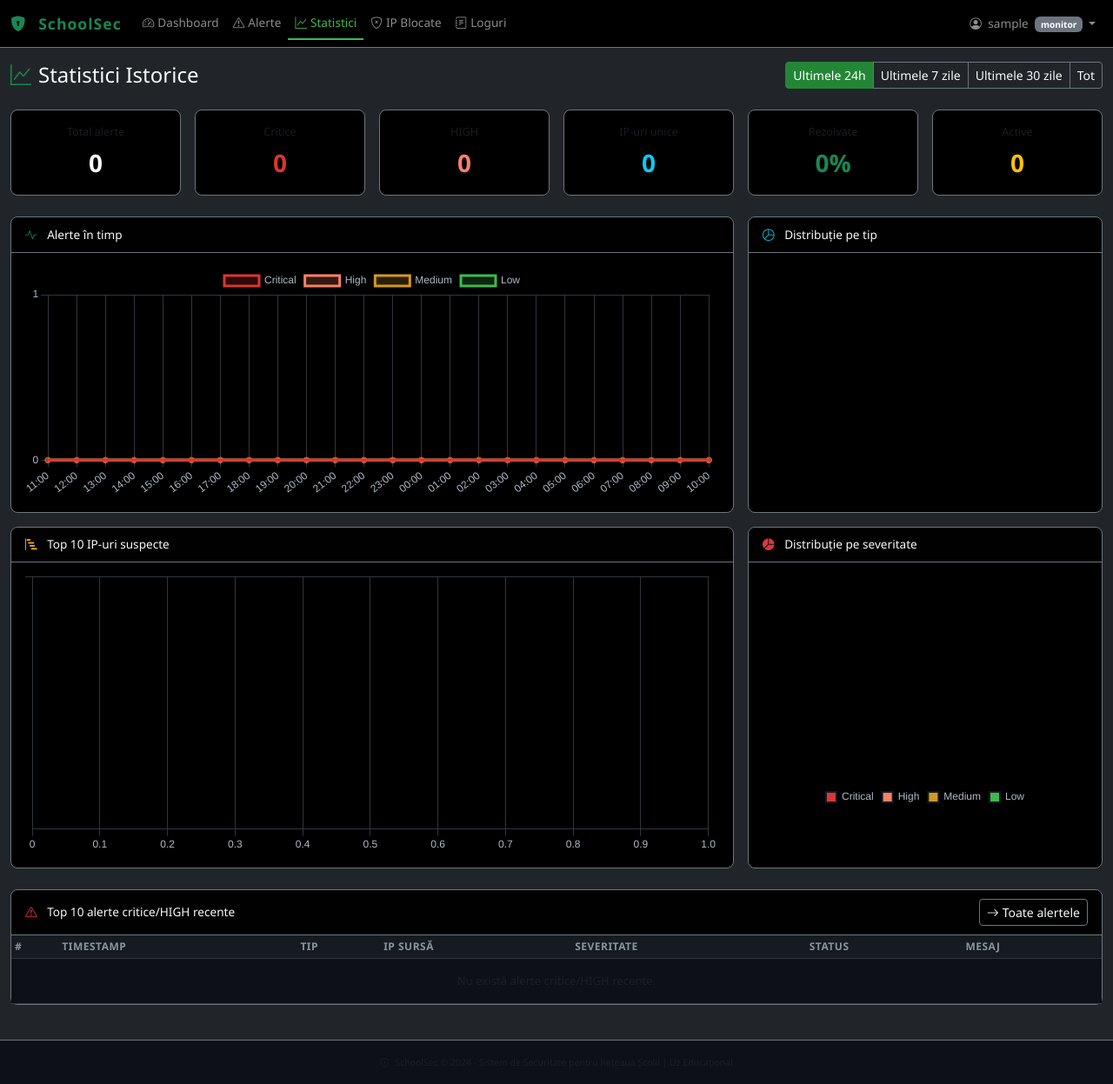
After one commit to eduardstefan2006/school-network-security, a Flask app: page /statistics in a window 1280 px wide. The commit adds this page. Shown: the whole page at 87% size. Run offline with Flask 3, Linux system fonts and the light colour scheme; the visitor is signed in with stand-in values (Sample User, id 1); data that the repository does not hold is empty; a map, chart or similar area stays blank.

Commit message:
Add historical statistics page with charts and API endpoint
Co-authored-by: eduardstefan2006 <14857269+eduardstefan2006@users.noreply.github.com>

```diff
--- a/app/__init__.py
+++ b/app/__init__.py
@@ -41,12 +41,14 @@ def create_app(config_name=None):
     from app.routes.alerts import alerts_bp
     from app.routes.users import users_bp
     from app.routes.telegram import telegram_bp
+    from app.routes.statistics import statistics_bp
 
     app.register_blueprint(auth_bp)
     app.register_blueprint(dashboard_bp)
     app.register_blueprint(alerts_bp)
     app.register_blueprint(users_bp)
     app.register_blueprint(telegram_bp)
+    app.register_blueprint(statistics_bp)
 
     # Crearea tabelelor în baza de date dacă nu există
     with app.app_context():
--- /dev/null
+++ b/app/routes/statistics.py
@@ -0,0 +1,220 @@
+"""
+Rutele pentru pagina de statistici istorice.
+"""
+from datetime import datetime, timezone, timedelta
+from flask import Blueprint, render_template, jsonify, request
+from flask_login import login_required
+from sqlalchemy import func
+from app.models import Alert
+from app import db
+
+statistics_bp = Blueprint('statistics', __name__)
+
+
+def _get_period_start(period):
+    """Returnează timestamp-ul de start pentru perioada dată."""
+    now = datetime.now(timezone.utc)
+    if period == '24h':
+        return now - timedelta(hours=24)
+    elif period == '7d':
+        return now - timedelta(days=7)
+    elif period == '30d':
+        return now - timedelta(days=30)
+    else:
+        return None  # 'all' — fără filtru de timp
+
+
+def _build_timeline(alerts, period):
+    """Construiește datele pentru graficul de tip linie (timeline)."""
+    now = datetime.now(timezone.utc)
+    severities = ['critical', 'high', 'medium', 'low']
+
+    if period == '24h':
+        # Grupăm pe ore (ultimele 24h)
+        labels = []
+        buckets = {}
+        for i in range(23, -1, -1):
+            dt = now - timedelta(hours=i)
+            label = dt.strftime('%H:00')
+            labels.append(label)
+            buckets[label] = {s: 0 for s in severities}
+
+        for alert in alerts:
+            ts = alert.timestamp
+            if ts.tzinfo is None:
+                ts = ts.replace(tzinfo=timezone.utc)
+            label = ts.strftime('%H:00')
+            if label in buckets:
+                buckets[label][alert.severity] = buckets[label].get(alert.severity, 0) + 1
+
+    elif period in ('7d', '30d'):
+        # Grupăm pe zile
+        days = 7 if period == '7d' else 30
+        labels = []
+        buckets = {}
+        for i in range(days - 1, -1, -1):
+            dt = now - timedelta(days=i)
+            label = dt.strftime('%d.%m')
+            labels.append(label)
+            buckets[label] = {s: 0 for s in severities}
+
+        for alert in alerts:
+            ts = alert.timestamp
+            if ts.tzinfo is None:
+                ts = ts.replace(tzinfo=timezone.utc)
+            label = ts.strftime('%d.%m')
+            if label in buckets:
+                buckets[label][alert.severity] = buckets[label].get(alert.severity, 0) + 1
+
+    else:
+        # 'all' — grupăm pe zile (ultimele 30 de zile cu date)
+        if not alerts:
+            return {'labels': [], 'critical': [], 'high': [], 'medium': [], 'low': []}
+
+        # Găsim intervalul cu date
+        timestamps = [
+            a.timestamp if a.timestamp.tzinfo else a.timestamp.replace(tzinfo=timezone.utc)
+            for a in alerts
+        ]
+        min_dt = min(timestamps)
+        max_dt = max(timestamps)
+        delta = (max_dt - min_dt).days + 1
+        labels = []
+        buckets = {}
+        for i in range(delta):
+            dt = min_dt + timedelta(days=i)
+            label = dt.strftime('%d.%m')
+            labels.append(label)
+            buckets[label] = {s: 0 for s in severities}
+
+        for alert in alerts:
+            ts = alert.timestamp
+            if ts.tzinfo is None:
+                ts = ts.replace(tzinfo=timezone.utc)
+            label = ts.strftime('%d.%m')
+            if label in buckets:
+                buckets[label][alert.severity] = buckets[label].get(alert.severity, 0) + 1
+
+    return {
+        'labels': labels,
+        'critical': [buckets[l]['critical'] for l in labels],
+        'high': [buckets[l]['high'] for l in labels],
+        'medium': [buckets[l]['medium'] for l in labels],
+        'low': [buckets[l]['low'] for l in labels],
+    }
+
+
+@statistics_bp.route('/statistics')
+@login_required
+def index():
+    """Pagina de statistici istorice."""
+    period = request.args.get('period', '24h')
+    if period not in ('24h', '7d', '30d', 'all'):
+        period = '24h'
+    return render_template('statistics.html', period=period)
+
+
+@statistics_bp.route('/api/statistics')
+@login_required
+def api_statistics():
+    """API endpoint pentru datele statisticilor istorice."""
+    period = request.args.get('period', '24h')
+    if period not in ('24h', '7d', '30d', 'all'):
+        period = '24h'
+
+    period_start = _get_period_start(period)
+
+    # Query de bază
+    query = Alert.query
+    if period_start is not None:
+        query = query.filter(Alert.timestamp >= period_start)
+
+    alerts = query.all()
+
+    # --- Summary ---
+    total = len(alerts)
+    critical = sum(1 for a in alerts if a.severity == 'critical')
+    high = sum(1 for a in alerts if a.severity == 'high')
+    medium = sum(1 for a in alerts if a.severity == 'medium')
+    low = sum(1 for a in alerts if a.severity == 'low')
+    unique_ips = len({a.source_ip for a in alerts})
+    resolved = sum(1 for a in alerts if a.status == 'resolved')
+    resolved_pct = round(resolved / total * 100, 1) if total > 0 else 0.0
+
+    summary = {
+        'total': total,
+        'critical': critical,
+        'high': high,
+        'medium': medium,
+        'low': low,
+        'unique_ips': unique_ips,
+        'resolved_percentage': resolved_pct,
+    }
+
+    # --- Timeline ---
+    timeline = _build_timeline(alerts, period)
+
+    # --- Top 10 IP-uri sursă ---
+    ip_counts = {}
+    ip_last_seen = {}
+    for a in alerts:
+        ip_counts[a.source_ip] = ip_counts.get(a.source_ip, 0) + 1
+        ts = a.timestamp
+        if ts.tzinfo is None:
+            ts = ts.replace(tzinfo=timezone.utc)
+        if a.source_ip not in ip_last_seen or ts > ip_last_seen[a.source_ip]:
+            ip_last_seen[a.source_ip] = ts
+
+    top_ips = sorted(ip_counts.items(), key=lambda x: x[1], reverse=True)[:10]
+    top_ips_data = [
+        {
+            'ip': ip,
+            'count': count,
+            'last_seen': ip_last_seen[ip].strftime('%d.%m %H:%M'),
+        }
+        for ip, count in top_ips
+    ]
+
+    # --- By type ---
+    by_type = {}
+    for a in alerts:
+        by_type[a.alert_type] = by_type.get(a.alert_type, 0) + 1
+
+    # --- By severity ---
+    by_severity = {
+        'critical': critical,
+        'high': high,
+        'medium': medium,
+        'low': low,
+    }
+
+    # --- Top 10 alerte critice/high recente ---
+    recent_critical = (
+        Alert.query
+        .filter(Alert.severity.in_(['critical', 'high']))
+        .order_by(Alert.timestamp.desc())
+        .limit(10)
+        .all()
+    )
+    recent_critical_data = [
+        {
+            'id': a.id,
+            'alert_type': a.alert_type,
+            'source_ip': a.source_ip,
+            'severity': a.severity,
+            'status': a.status,
+            'message': a.message,
+            'timestamp': a.timestamp.strftime('%d.%m.%Y %H:%M'),
+        }
+        for a in recent_critical
+    ]
+
+    return jsonify({
+        'period': period,
+        'summary': summary,
+        'timeline': timeline,
+        'top_ips': top_ips_data,
+        'by_type': by_type,
+        'by_severity': by_severity,
+        'recent_critical': recent_critical_data,
+    })
--- a/app/templates/base.html
+++ b/app/templates/base.html
@@ -40,6 +40,12 @@
                         {% if active_alerts_count is defined %}
                             <span class="badge bg-danger ms-1">{{ active_alerts_count }}</span>
                         {% endif %}
+                    </a>
+                </li>
+                <li class="nav-item">
+                    <a class="nav-link {% if request.endpoint and 'statistics' in request.endpoint %}active{% endif %}"
+                       href="{{ url_for('statistics.index') }}">
+                        <i class="bi bi-graph-up me-1"></i>Statistici
                     </a>
                 </li>
                 <li class="nav-item">
--- /dev/null
+++ b/app/templates/statistics.html
@@ -0,0 +1,369 @@
+{% extends "base.html" %}
+
+{% block title %}Statistici – SchoolSec{% endblock %}
+
+{% block content %}
+<!-- Selector de perioadă -->
+<div class="d-flex align-items-center justify-content-between mb-4 flex-wrap gap-2">
+    <h4 class="text-light mb-0">
+        <i class="bi bi-graph-up me-2 text-success"></i>Statistici Istorice
+    </h4>
+    <div class="btn-group" role="group" aria-label="Perioadă">
+        <a href="{{ url_for('statistics.index', period='24h') }}"
+           class="btn btn-sm {% if period == '24h' %}btn-success{% else %}btn-outline-secondary text-light{% endif %}">
+            Ultimele 24h
+        </a>
+        <a href="{{ url_for('statistics.index', period='7d') }}"
+           class="btn btn-sm {% if period == '7d' %}btn-success{% else %}btn-outline-secondary text-light{% endif %}">
+            Ultimele 7 zile
+        </a>
+        <a href="{{ url_for('statistics.index', period='30d') }}"
+           class="btn btn-sm {% if period == '30d' %}btn-success{% else %}btn-outline-secondary text-light{% endif %}">
+            Ultimele 30 zile
+        </a>
+        <a href="{{ url_for('statistics.index', period='all') }}"
+           class="btn btn-sm {% if period == 'all' %}btn-success{% else %}btn-outline-secondary text-light{% endif %}">
+            Tot
+        </a>
+    </div>
+</div>
+
+<!-- Rând 1 — Carduri sumar -->
+<div class="row g-3 mb-4" id="summary-row">
+    <div class="col-6 col-md-4 col-lg-2">
+        <div class="card bg-black border-secondary text-center h-100">
+            <div class="card-body py-3">
+                <div class="text-muted small mb-1">Total alerte</div>
+                <div class="fs-3 fw-bold text-light" id="stat-total">—</div>
+            </div>
+        </div>
+    </div>
+    <div class="col-6 col-md-4 col-lg-2">
+        <div class="card bg-black border-secondary text-center h-100">
+            <div class="card-body py-3">
+                <div class="text-muted small mb-1">Critice</div>
+                <div class="fs-3 fw-bold" style="color:#da3633;" id="stat-critical">—</div>
+            </div>
+        </div>
+    </div>
+    <div class="col-6 col-md-4 col-lg-2">
+        <div class="card bg-black border-secondary text-center h-100">
+            <div class="card-body py-3">
+                <div class="text-muted small mb-1">HIGH</div>
+                <div class="fs-3 fw-bold" style="color:#f78166;" id="stat-high">—</div>
+            </div>
+        </div>
+    </div>
+    <div class="col-6 col-md-4 col-lg-2">
+        <div class="card bg-black border-secondary text-center h-100">
+            <div class="card-body py-3">
+                <div class="text-muted small mb-1">IP-uri unice</div>
+                <div class="fs-3 fw-bold text-info" id="stat-ips">—</div>
+            </div>
+        </div>
+    </div>
+    <div class="col-6 col-md-4 col-lg-2">
+        <div class="card bg-black border-secondary text-center h-100">
+            <div class="card-body py-3">
+                <div class="text-muted small mb-1">Rezolvate</div>
+                <div class="fs-3 fw-bold text-success" id="stat-resolved">—</div>
+            </div>
+        </div>
+    </div>
+    <div class="col-6 col-md-4 col-lg-2">
+        <div class="card bg-black border-secondary text-center h-100">
+            <div class="card-body py-3">
+                <div class="text-muted small mb-1">Active</div>
+                <div class="fs-3 fw-bold text-warning" id="stat-active">—</div>
+            </div>
+        </div>
+    </div>
+</div>
+
+<!-- Rând 2 — Grafice -->
+<div class="row g-3 mb-4">
+    <!-- Grafic linie: alerte pe timp -->
+    <div class="col-12 col-xl-8">
+        <div class="card bg-black border-secondary h-100">
+            <div class="card-header border-secondary text-light">
+                <i class="bi bi-activity me-2 text-success"></i>
+                Alerte în timp
+            </div>
+            <div class="card-body">
+                <canvas id="chartTimeline" height="100"></canvas>
+            </div>
+        </div>
+    </div>
+
+    <!-- Grafic doughnut: distribuție pe tip -->
+    <div class="col-12 col-md-6 col-xl-4">
+        <div class="card bg-black border-secondary h-100">
+            <div class="card-header border-secondary text-light">
+                <i class="bi bi-pie-chart me-2 text-info"></i>
+                Distribuție pe tip
+            </div>
+            <div class="card-body d-flex align-items-center justify-content-center">
+                <canvas id="chartByType" style="max-height:220px;"></canvas>
+            </div>
+        </div>
+    </div>
+
+    <!-- Grafic bar orizontal: Top 10 IP-uri -->
+    <div class="col-12 col-md-6 col-xl-8">
+        <div class="card bg-black border-secondary h-100">
+            <div class="card-header border-secondary text-light">
+                <i class="bi bi-bar-chart-steps me-2 text-warning"></i>
+                Top 10 IP-uri suspecte
+            </div>
+            <div class="card-body">
+                <canvas id="chartTopIPs" height="120"></canvas>
+            </div>
+        </div>
+    </div>
+
+    <!-- Grafic doughnut: distribuție pe severitate -->
+    <div class="col-12 col-md-6 col-xl-4">
+        <div class="card bg-black border-secondary h-100">
+            <div class="card-header border-secondary text-light">
+                <i class="bi bi-pie-chart-fill me-2 text-danger"></i>
+                Distribuție pe severitate
+            </div>
+            <div class="card-body d-flex align-items-center justify-content-center">
+                <canvas id="chartBySeverity" style="max-height:220px;"></canvas>
+            </div>
+        </div>
+    </div>
+</div>
+
+<!-- Rând 3 — Tabel alerte critice/high recente -->
+<div class="row g-3">
+    <div class="col-12">
+        <div class="card bg-black border-secondary">
+            <div class="card-header border-secondary text-light d-flex justify-content-between align-items-center">
+                <span>
+                    <i class="bi bi-exclamation-triangle me-2 text-danger"></i>
+                    Top 10 alerte critice/HIGH recente
+                </span>
+                <a href="{{ url_for('alerts.index') }}" class="btn btn-sm btn-outline-secondary text-light">
+                    <i class="bi bi-arrow-right me-1"></i>Toate alertele
+                </a>
+            </div>
+            <div class="card-body p-0">
+                <div class="table-responsive">
+                    <table class="table table-dark table-hover table-sm mb-0">
+                        <thead>
+                            <tr>
+                                <th>#</th>
+                                <th>Timestamp</th>
+                                <th>Tip</th>
+                                <th>IP sursă</th>
+                                <th>Severitate</th>
+                                <th>Status</th>
+                                <th>Mesaj</th>
+                            </tr>
+                        </thead>
+                        <tbody id="recent-critical-tbody">
+                            <tr>
+                                <td colspan="7" class="text-center text-muted py-3">Se încarcă...</td>
+                            </tr>
+                        </tbody>
+                    </table>
+                </div>
+            </div>
+        </div>
+    </div>
+</div>
+{% endblock %}
+
+{% block scripts %}
+<script>
+(function () {
+    'use strict';
+
+    const PERIOD = "{{ period }}";
+    const API_URL = "/api/statistics?period=" + PERIOD;
+
+    // Culori tematice
+    const COLORS = {
+        critical: '#da3633',
+        high:     '#f78166',
+        medium:   '#d29922',
+        low:      '#3fb950',
+        blue:     '#58a6ff',
+        purple:   '#bc8cff',
+    };
+
+    const TYPE_COLORS = ['#58a6ff', '#f78166', '#3fb950', '#d29922', '#da3633', '#bc8cff', '#79c0ff', '#ffa657'];
+
+    Chart.defaults.color = '#adbac7';
+    Chart.defaults.borderColor = '#30363d';
+
+    let chartTimeline = null;
+    let chartByType = null;
+    let chartTopIPs = null;
+    let chartBySeverity = null;
+
+    function severityBadge(sev) {
+        const map = {
+            critical: 'danger',
+            high:     'warning',
+            medium:   'info',
+            low:      'success',
+        };
+        return `<span class="badge bg-${map[sev] || 'secondary'}">${sev}</span>`;
+    }
+
+    function statusBadge(st) {
+        const map = {
+            active:    'danger',
+            resolved:  'success',
+            dismissed: 'secondary',
+        };
+        return `<span class="badge bg-${map[st] || 'secondary'}">${st}</span>`;
+    }
+
+    function loadStats() {
+        fetch(API_URL)
+            .then(r => r.json())
+            .then(data => {
+                updateSummary(data.summary);
+                renderTimeline(data.timeline);
+                renderTopIPs(data.top_ips);
+                renderByType(data.by_type);
+                renderBySeverity(data.by_severity);
+                renderRecentCritical(data.recent_critical);
+            })
+            .catch(err => console.error('Eroare la încărcarea statisticilor:', err));
+    }
+
+    function updateSummary(s) {
+        document.getElementById('stat-total').textContent    = s.total;
+        document.getElementById('stat-critical').textContent = s.critical;
+        document.getElementById('stat-high').textContent     = s.high;
+        document.getElementById('stat-ips').textContent      = s.unique_ips;
+        document.getElementById('stat-resolved').textContent = s.resolved_percentage + '%';
+        document.getElementById('stat-active').textContent   = s.total - Math.round(s.total * s.resolved_percentage / 100);
+    }
+
+    function renderTimeline(tl) {
+        const ctx = document.getElementById('chartTimeline').getContext('2d');
+        const datasets = [
+            { label: 'Critical', data: tl.critical, borderColor: COLORS.critical, backgroundColor: COLORS.critical + '33', tension: 0.3, fill: false },
+            { label: 'High',     data: tl.high,     borderColor: COLORS.high,     backgroundColor: COLORS.high     + '33', tension: 0.3, fill: false },
+            { label: 'Medium',   data: tl.medium,   borderColor: COLORS.medium,   backgroundColor: COLORS.medium   + '33', tension: 0.3, fill: false },
+            { label: 'Low',      data: tl.low,      borderColor: COLORS.low,      backgroundColor: COLORS.low      + '33', tension: 0.3, fill: false },
+        ];
+        if (chartTimeline) chartTimeline.destroy();
+        chartTimeline = new Chart(ctx, {
+            type: 'line',
+            data: { labels: tl.labels, datasets },
+            options: {
+                responsive: true,
+                plugins: { legend: { position: 'top' } },
+                scales: {
+                    x: { grid: { color: '#30363d' } },
+                    y: { grid: { color: '#30363d' }, beginAtZero: true, ticks: { stepSize: 1 } },
+                },
+            },
+        });
+    }
+
+    function renderTopIPs(topIPs) {
+        const ctx = document.getElementById('chartTopIPs').getContext('2d');
+        const labels = topIPs.map(d => d.ip);
+        const counts = topIPs.map(d => d.count);
+        if (chartTopIPs) chartTopIPs.destroy();
+        chartTopIPs = new Chart(ctx, {
+            type: 'bar',
+            data: {
+                labels,
+                datasets: [{
+                    label: 'Alerte',
+                    data: counts,
+                    backgroundColor: COLORS.blue + 'cc',
+                    borderColor: COLORS.blue,
+                    borderWidth: 1,
+                }],
+            },
+            options: {
+                indexAxis: 'y',
+                responsive: true,
+                plugins: { legend: { display: false } },
+                scales: {
+                    x: { grid: { color: '#30363d' }, beginAtZero: true },
+                    y: { grid: { color: '#30363d' } },
+                },
+            },
+        });
+    }
+
+    function renderByType(byType) {
+        const ctx = document.getElementById('chartByType').getContext('2d');
+        const labels = Object.keys(byType);
+        const values = Object.values(byType);
+        if (chartByType) chartByType.destroy();
+        chartByType = new Chart(ctx, {
+            type: 'doughnut',
+            data: {
+                labels,
+                datasets: [{
+                    data: values,
+                    backgroundColor: TYPE_COLORS.slice(0, labels.length),
+                    borderColor: '#161b22',
+                    borderWidth: 2,
+                }],
+            },
+            options: {
+                responsive: true,
+                plugins: { legend: { position: 'bottom', labels: { boxWidth: 12 } } },
+            },
+        });
+    }
+
+    function renderBySeverity(bySev) {
+        const ctx = document.getElementById('chartBySeverity').getContext('2d');
+        const labels = ['Critical', 'High', 'Medium', 'Low'];
+        const values = [bySev.critical, bySev.high, bySev.medium, bySev.low];
+        const colors = [COLORS.critical, COLORS.high, COLORS.medium, COLORS.low];
+        if (chartBySeverity) chartBySeverity.destroy();
+        chartBySeverity = new Chart(ctx, {
+            type: 'doughnut',
+            data: {
+                labels,
+                datasets: [{
+                    data: values,
+                    backgroundColor: colors,
+                    borderColor: '#161b22',
+                    borderWidth: 2,
+                }],
+            },
+            options: {
+                responsive: true,
+                plugins: { legend: { position: 'bottom', labels: { boxWidth: 12 } } },
+            },
+        });
+    }
+
+    function renderRecentCritical(alerts) {
+        const tbody = document.getElementById('recent-critical-tbody');
+        if (!alerts || alerts.length === 0) {
+            tbody.innerHTML = '<tr><td colspan="7" class="text-center text-muted py-3">Nu există alerte critice/HIGH recente.</td></tr>';
+            return;
+        }
+        tbody.innerHTML = alerts.map(a => `
+            <tr>
+                <td><a href="/alerts" class="text-info">#${a.id}</a></td>
+                <td class="text-muted small">${a.timestamp}</td>
+                <td><code class="text-warning">${a.alert_type}</code></td>
+                <td><code>${a.source_ip}</code></td>
+                <td>${severityBadge(a.severity)}</td>
+                <td>${statusBadge(a.status)}</td>
+                <td class="text-muted small">${a.message.substring(0, 80)}${a.message.length > 80 ? '…' : ''}</td>
+            </tr>
+        `).join('');
+    }
+
+    loadStats();
+})();
+</script>
+{% endblock %}
```
